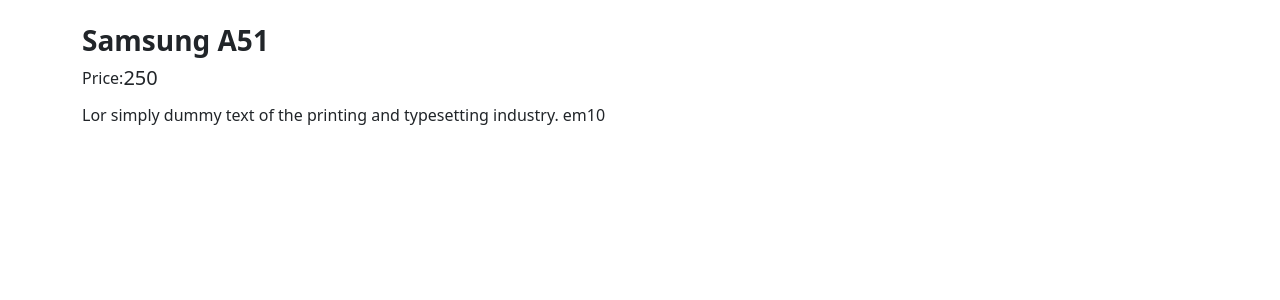
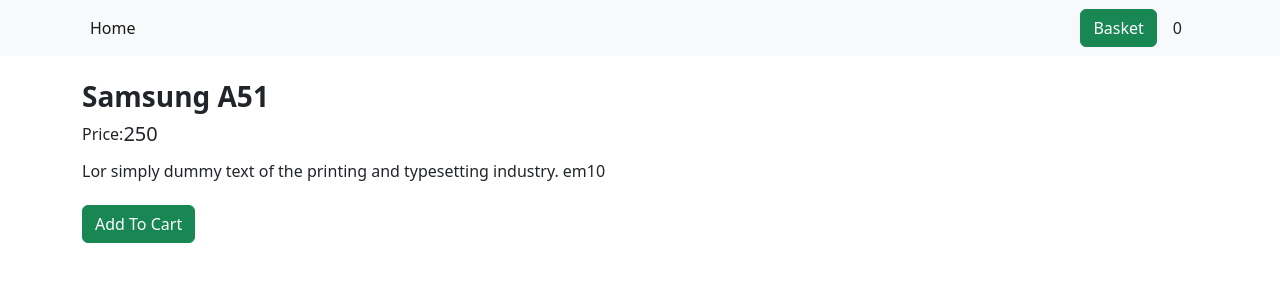
Before and after one commit to Parvizkh88/React-Online-Shop, a React (Create React App) app: page /goods/1 in a window 1280 px wide. Shown: the top 300 px of the page. Built offline with nearby package versions, Linux system fonts and the light colour scheme.

Commit message:
add basket to details page and header

```diff
--- /dev/null
+++ b/src/components/common/Header.jsx
@@ -0,0 +1,43 @@
+import React, { useContext } from "react";
+import MainContext from "../../context/MainContext";
+
+const Header = () => {
+  let { basket } = useContext(MainContext);
+
+  return (
+    <nav className="navbar navbar-expand-lg navbar-light bg-light">
+      <div className="container d-flex justify-content-between">
+        {/* <div className="container-fluid"> */}
+        <div className="d-flex ">
+          <button
+            className="navbar-toggler"
+            type="button"
+            data-bs-toggle="collapse"
+            data-bs-target="#navbarNav"
+            aria-controls="navbarNav"
+            aria-expanded="false"
+            aria-label="Toggle navigation"
+          >
+            <span className="navbar-toggler-icon"></span>
+          </button>
+          <div className="collapse navbar-collapse" id="navbarNav">
+            <ul className="navbar-nav">
+              <li className="nav-item">
+                <a className="nav-link active" aria-current="page" href="#">
+                  Home
+                </a>
+              </li>
+            </ul>
+          </div>
+        </div>
+        <div className="d-flex justify-content-between align-items-center">
+          <button className="btn btn-success">Basket</button>
+          <p className="mx-3 my-0 py-0">{basket.length}</p>
+        </div>
+        {/* </div> */}
+      </div>
+    </nav>
+  );
+};
+
+export default Header;
--- a/src/container/MainRouter.jsx
+++ b/src/container/MainRouter.jsx
@@ -3,10 +3,12 @@
 import { Route, Routes } from "react-router";
 import Home from "../pages/Home";
 import Detail from "../pages/Detail";
+import Header from "../components/common/Header";
 
 const MainRouter = () => {
   return (
     <BrowserRouter>
+      <Header />
       <Routes>
         <Route path="/" element={<Home />} />
         <Route path="/goods/:goodsId" element={<Detail />} />
--- a/src/context/MainContext.js
+++ b/src/context/MainContext.js
@@ -1,7 +1,11 @@
 import { createContext } from "react";
 
 
-const MainContext = createContext({ goods: [] });
+const MainContext = createContext({
+    goods: [],
+    basket: [],
+    setBasket: () => { }
+});
 
 
 export default MainContext;
--- a/src/context/Provider.jsx
+++ b/src/context/Provider.jsx
@@ -3,6 +3,8 @@
 
 const Provider = ({ children }) => {
   const [goods, setGoods] = useState([]);
+  const [basket, setBasket] = useState([]);
+
   useEffect(() => {
     setGoods([
       {
@@ -57,7 +59,9 @@
   }, []);
 
   return (
-    <MainContext.Provider value={{ goods }}>{children}</MainContext.Provider>
+    <MainContext.Provider value={{ goods, basket, setBasket }}>
+      {children}
+    </MainContext.Provider>
   );
 };
 
--- a/src/pages/Detail.jsx
+++ b/src/pages/Detail.jsx
@@ -4,10 +4,16 @@
 
 const Detail = () => {
   const { goodsId } = useParams();
-  const { goods } = useContext(MainContext);
+  const { goods, setBasket, basket } = useContext(MainContext);
 
   let dataToShow = goods.find((item) => item.id == goodsId);
-  console.log(dataToShow);
+
+  const handleAddToCart = () => {
+    let copy = [...basket];
+    copy.push(dataToShow);
+    setBasket(copy);
+  };
+
   return (
     <div className="container">
       <div className="shadow-x1 rounded border-1 mx-auto mt-4">
@@ -17,6 +23,9 @@
           <h5>{dataToShow?.price}</h5>
         </div>
         <h6>{dataToShow?.description}</h6>
+        <div className="btn btn-success mt-3" onClick={handleAddToCart}>
+          Add To Cart
+        </div>
       </div>
     </div>
   );
--- a/src/pages/Home.jsx
+++ b/src/pages/Home.jsx
@@ -17,7 +17,7 @@
   }, []);
 
   return (
-    <div className="container">
+    <div className="container mt-3">
       <Advertisement />
       {category.map((item) => (
         <CategoryShower
```
